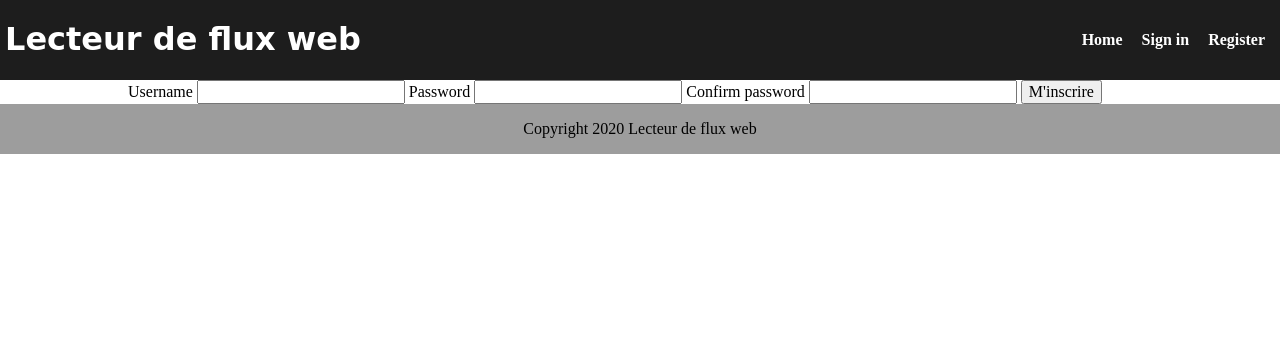
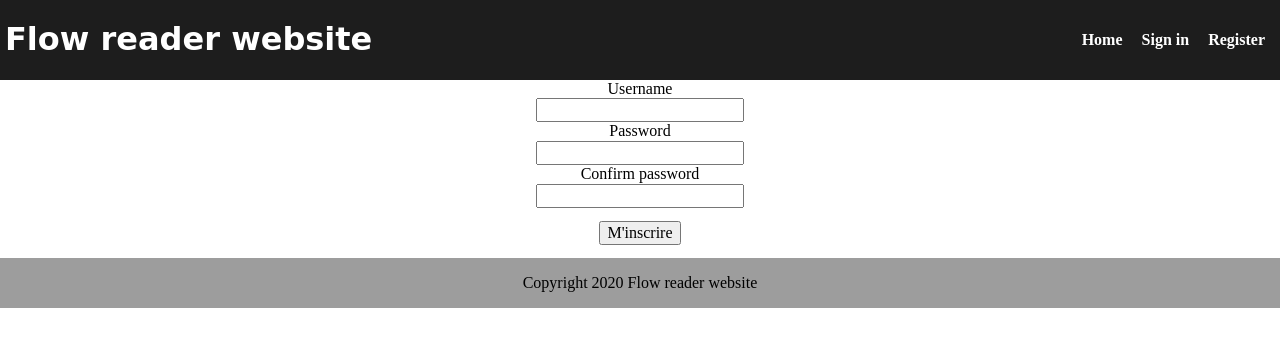
Before and after one commit to Selim-Hmdi/FlowReaderWebSite, a Flask app: page /register in a window 1280 px wide. Shown: the top 347 px of the page. Run offline with Flask 2, Linux system fonts and the light colour scheme; some web fonts are replaced.

Commit message:
*Les premiers flux sont parsés *Affichage des titres uniquement pour le moment dans l'index.html *Ajout du style des formulaires

```diff
--- a/app.py
+++ b/app.py
@@ -1,14 +1,15 @@
 from flask import Flask, render_template, url_for, redirect, flash
 import feedparser
 import click
-from models import create_tables, drop_tables, User
-from flask_login import LoginManager, login_user, login_required, logout_user
+import os
+from models import create_tables, drop_tables, User, create_user, Flow
+from flask_login import LoginManager, login_user, login_required, logout_user, current_user
 from werkzeug.security import generate_password_hash, check_password_hash
-from forms import LoginForm, RegisterForm
+from forms import LoginForm, RegisterForm, URLForm
 
 app = Flask(__name__)
 
-app.secret_key = '5e8a85E7RED2^R'
+app.secret_key = '5e8a85E7RED2^Raa7Z^ùr'
 
 login_manager = LoginManager()
 login_manager.init_app(app)
@@ -21,10 +22,19 @@ def load_user(user_id):
 
 
 @app.route('/')
-@login_required
 def home():
     """Route vers la page d'accueil"""
-    return render_template("index.html")
+    user_id = current_user.get_id()
+    query = Flow.select(Flow.url,Flow.id).join(User).where(User.id == user_id)
+    feedRSS = dict()
+    feedAtom = dict()
+    for flow in query:
+        d = feedparser.parse(flow.url)
+        if "rss" in d.version: #Flux rss
+            feedRSS[flow.url] = d
+        else: #Flux atom
+            feedAtom[flow.url] = d
+    return render_template("index.html", feedRSS=feedRSS, feedAtom=feedAtom)
 
 
 @app.route('/register', methods=['POST', 'GET'])
@@ -37,7 +47,7 @@ def register():
             password=generate_password_hash(form.password.data)
         )
         user.save()
-        flash('Inscription réussi!')
+        flash('Done')
         return redirect(url_for('login'))
     return render_template("register.html", form=form)
 
@@ -51,11 +61,10 @@ def login():
         user = User.get(username=form.username.data)
         if user and check_password_hash(user.password, form.password.data):
             login_user(user)
-            flash('Bienvenue')
+            flash('Welcome')
             return redirect(url_for('home'))
 
     return render_template("login.html", form=form)
-
 
 @login_required
 @app.route('/logout')
@@ -63,19 +72,22 @@ def logout():
     logout_user()
     return redirect(url_for('home'))
 
-
-@app.route('/user/<username>')
+@app.route('/flow', methods=['GET', 'POST'])
 @login_required
-def user(username):
-    """Route vers la page de l'utilisateur connecté"""
-    return
+def flow():
+    """Route vers le lecteur d'URL pour flux rss/atom"""
+    user_id = current_user.get_id()
+    form = URLForm()
+    if form.validate_on_submit():
+        flow = Flow(
+            url = form.url.data,
+            user = user_id
+        )
+        flow.save()
+        print ('User id : {0}\nUrl : {1}\nid du flow {2}'.format(flow.user,flow.url,flow.id))
+    return render_template("flow.html", form=form)
 
 
-@app.route('/list')
-@login_required
-def list():
-    """Route vers la liste des utilisateurs inscrits sur le site"""
-    return
 
 @app.cli.command()
 def initdb():
@@ -87,3 +99,9 @@ def initdb():
 def dropdb():
     drop_tables()
     click.echo("Database dropped !")
+
+
+@app.cli.command()
+def createuser():
+    create_user()
+    click.echo("Users toto and thor created")
--- a/forms.py
+++ b/forms.py
@@ -15,3 +15,7 @@ class RegisterForm(FlaskForm):
     password = PasswordField("Password", validators=[DataRequired(),
                             EqualTo('confirmPassword', message="Les deux mot de passe doivent correspondre")])
     confirmPassword = PasswordField("Confirm password")
+
+
+class URLForm(FlaskForm):
+    url = StringField("Url du flux", validators=[DataRequired()])
--- a/static/style.css
+++ b/static/style.css
@@ -3,6 +3,17 @@
     font-family: 'Vast Shadow', cursive;
     color: #ffffff;
     margin-left: 5px;
+}
+
+#main-title a
+{
+    text-decoration: none;
+    color: #ffffff;
+}
+
+#main-title a:visited
+{
+    color: #ffffff;
 }
 
 #nav-bar ul li
@@ -46,17 +57,34 @@ header
 
 .form
 {
-    margin: 0 auto;
-    width: 80%;
+    display: flex;
+    flex-direction: column;
+    align-items: center;
 }
 
 .form input, label
 {
-    display: inline-block;
+    display: block;
 }
 
 .form label
 {
     text-align: center;
+}
 
+.form button
+{
+   margin-top: 0.8em;
+   margin-bottom: 0.8em;
 }
+
+#form-url input
+{
+    width: 30%;
+}
+
+.title-feed
+{
+    clear: left;
+    margin-bottom: 1em;
+}
--- a/templates/base.html
+++ b/templates/base.html
@@ -2,14 +2,14 @@
 <html>
     <head>
         <meta charset="UTF-8">
-        <title>Lecteur de flux</title>
+        <title>Flow reader</title>
         <link rel="stylesheet" href="{{ url_for('static', filename='normalize.css')  }}">
         <link type="text/css" rel="stylesheet" href="{{ url_for('static', filename='style.css') }}">
         <link href="https://fonts.googleapis.com/css?family=Vast+Shadow&display=swap" rel="stylesheet">
     </head>
     <body>
         <header>
-            <h1 id="main-title">Lecteur de flux web</h1>
+            <h1 id="main-title"><a href="{{ url_for('login') }}">Flow reader website</a></h1>
             <nav id="nav-bar">
                 {% block navbar%}{% endblock %}
             </nav>
@@ -18,7 +18,7 @@
             {% block main %}{% endblock %}
         </main>
         <footer id="the-footer">
-                <p>Copyright 2020 Lecteur de flux web</p>
+                <p>Copyright 2020 Flow reader website</p>
         </footer>
     </body>
 </html>
--- a/templates/register.html
+++ b/templates/register.html
@@ -1,11 +1,19 @@
 {% extends "base.html" %}
 
 {% block navbar %}
-<ul>
-    <li> <a href="{{ url_for('home') }}">Home</a> </li>
-    <li> <a href="{{ url_for('login') }}">Sign in</a> </li>
-    <li> <a href="{{ url_for('register') }}">Register</a> </li>
-</ul>
+    {% if current_user.is_authenticated %}
+    <ul>
+        <li><a href="{{ url_for('home') }}">Home</a></li>
+        <li><a href="{{ url_for('flow') }}">Flow list</a></li>
+        <li><a href="{{ url_for('logout') }}">Logout</a></li>
+    </ul>
+    {% else %}
+    <ul>
+        <li> <a href="{{ url_for('home') }}">Home</a> </li>
+        <li> <a href="{{ url_for('login') }}">Sign in</a> </li>
+        <li> <a href="{{ url_for('register') }}">Register</a> </li>
+    </ul>
+    {% endif %}
 {% endblock %}
 
 {% block main %}
```
Also changed, not shown: models.py (+7 -2 lines), templates/flow.html (added, +35 -0 lines), templates/index.html (+28 -3 lines), templates/login.html (+13 -5 lines), tests/test_integrations.py (+4 -9 lines), README.md, 1 other file.
